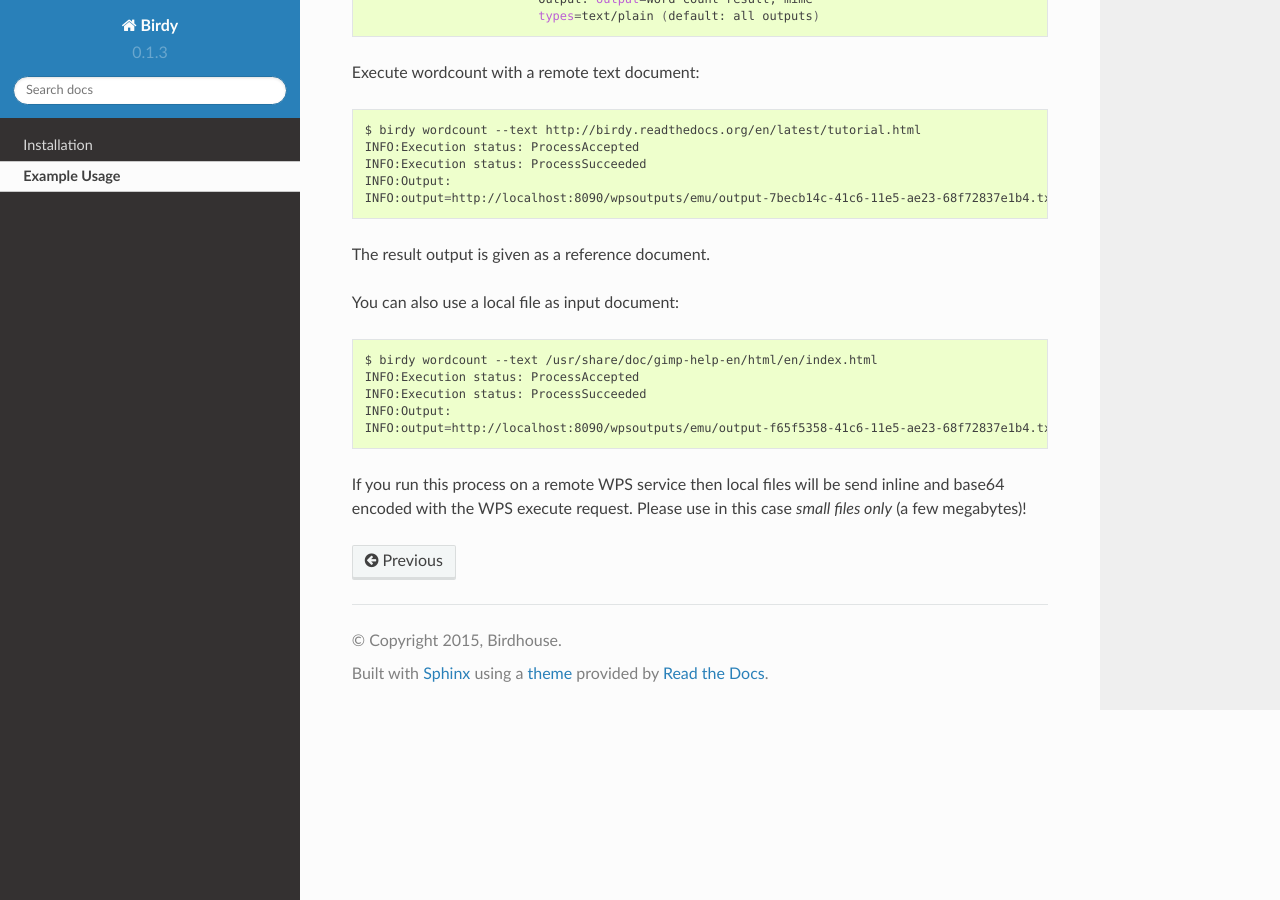
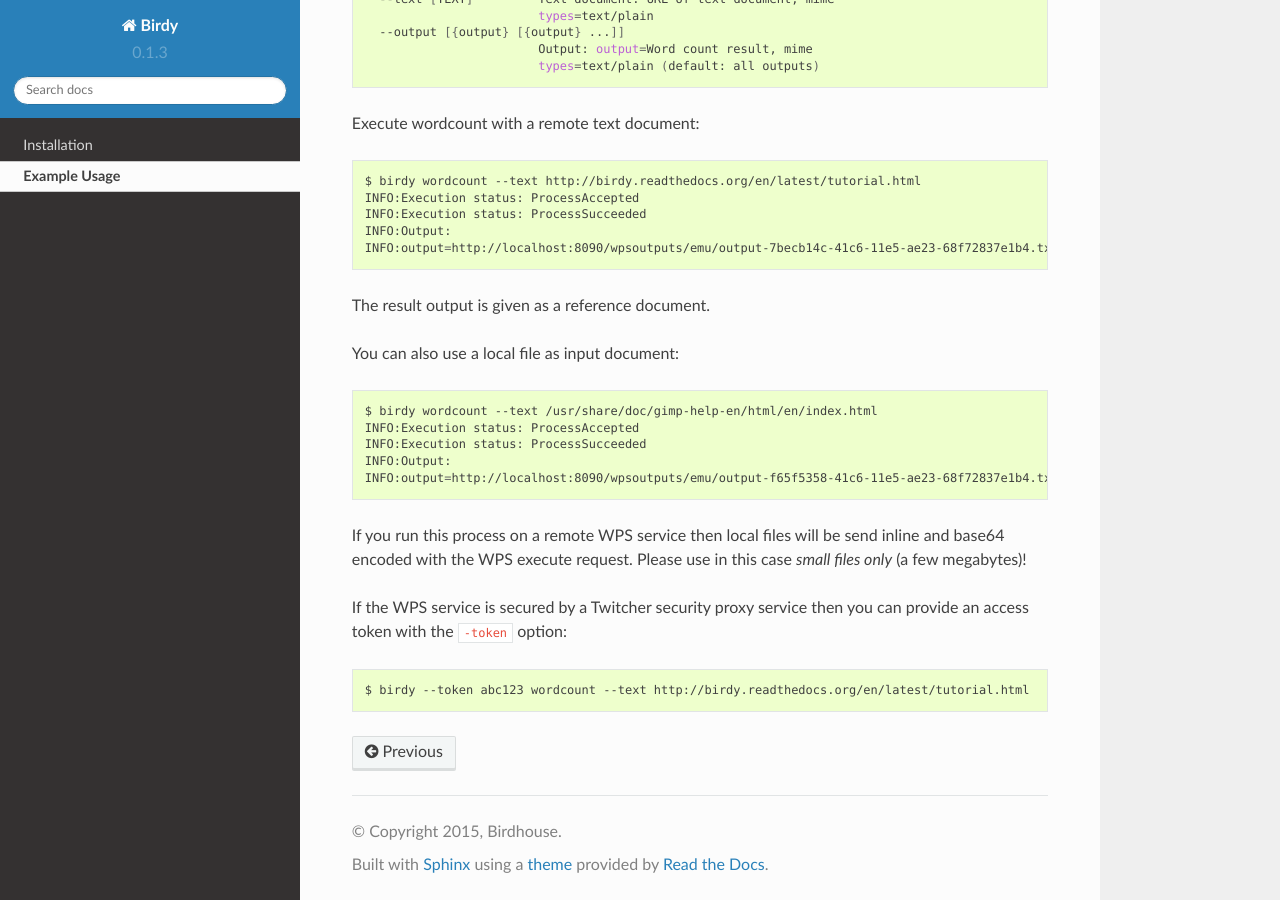
Before and after one commit to bird-house/birdy, a Sphinx documentation site: the page built from docs/source/tutorial.rst, in a window 1280 px wide and 900 px high, scrolled down 1000 px. Built offline with Sphinx 7.4.7 and the Read the Docs theme 2.0.0, drawn with Linux system fonts in a browser that asks for light colours; some of the changed text lies outside the part shown.

Commit message:
update docs

```diff
--- a/docs/source/installation.rst
+++ b/docs/source/installation.rst
@@ -9,7 +9,7 @@ Check out code from the birdy github repo and start the installation:
 
    $ git clone https://github.com/bird-house/birdy.git
    $ cd birdy
-   $ make
+   $ make install
 
 Or install the anaconda package:
 
--- a/docs/source/tutorial.rst
+++ b/docs/source/tutorial.rst
@@ -16,6 +16,9 @@ Show the processes of a Web Processing Service:
    optional arguments:
      -h, --help            show this help message and exit
      --debug               enable debug mode
+     --token TOKEN, -t TOKEN
+                           Token to access the WPS service.
+
 
    command:
      List of available commands (wps processes)
@@ -82,3 +85,9 @@ You can also use a local file as input document:
 
 
 If you run this process on a remote WPS service then local files will be send inline and base64 encoded with the WPS execute request. Please use in this case *small files only* (a few megabytes)!
+
+If the WPS service is secured by a Twitcher security proxy service then you can provide an access token with the ``-token`` option:
+
+.. code-block:: sh
+
+    $ birdy --token abc123 wordcount --text http://birdy.readthedocs.org/en/latest/tutorial.html
```
Also changed, not shown: docs/source/index.rst (+0 -9 lines).
